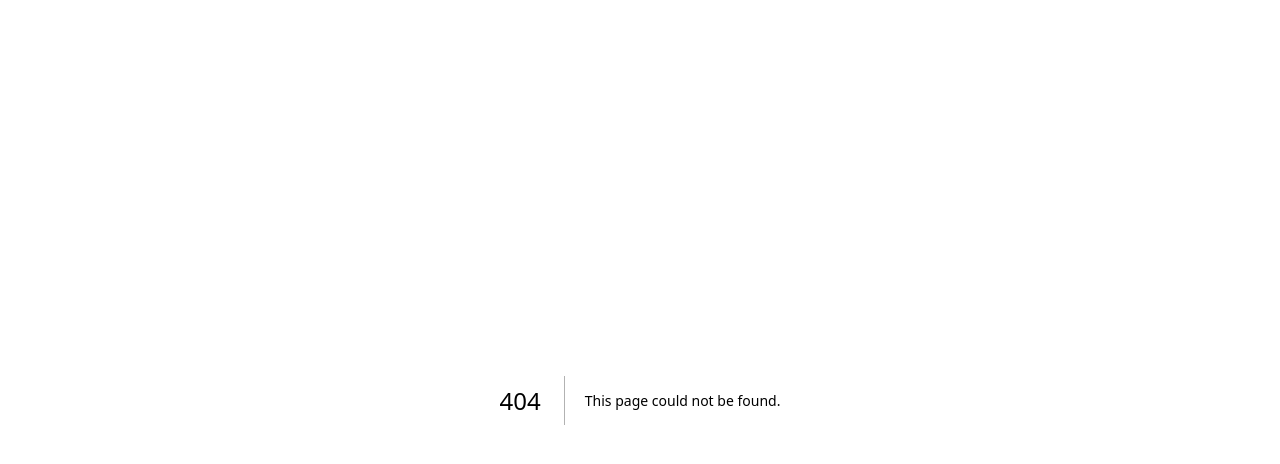
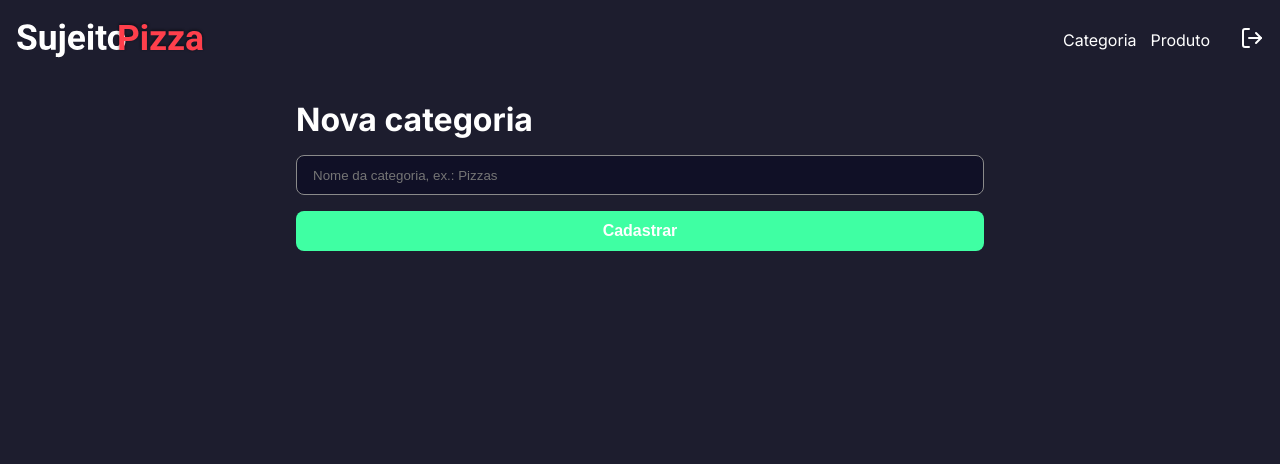
Before and after one commit to rafaelrabelodasilva/pizzaria-frontend, a Next.js app: page /dashboard/category in a window 1280 px wide. Before the commit this address had no page. Shown: the top 464 px of the page. Built offline with nearby package versions, Linux system fonts and the light colour scheme.

Commit message:
Página categorias

```diff
--- /dev/null
+++ b/src/app/dashboard/category/page.tsx
@@ -0,0 +1,33 @@
+import { Button } from '../components/button'
+import styles from './styles.module.scss'
+
+export default function Category(){
+
+  async function handleRegisterCategory() {
+    //Adicionado a tag abaixo para ser executado server-side e não client-side
+    "use server"
+
+    console.log('TESTE');
+
+  }
+
+  return (
+    <main className={styles.container}>
+      <h1>Nova categoria</h1>
+
+      <form
+        className={styles.form}
+        action={handleRegisterCategory}
+      >
+        <input
+          type="text"
+          name="name"
+          placeholder='Nome da categoria, ex.: Pizzas'
+          required
+          className={styles.input}
+        />
+        <Button name='Cadastrar'/>
+      </form>
+    </main>
+  )
+}
--- /dev/null
+++ b/src/app/dashboard/category/styles.module.scss
@@ -0,0 +1,30 @@
+.container{
+  max-width: 720px;
+  margin: 20px auto;
+  padding: 0 16px;
+
+  display: flex;
+  flex-direction: column;
+
+  h1{
+    color: var(--white);
+  }
+
+}
+
+.form{
+  display: flex;
+  gap: 16px;
+  flex-direction: column;
+  margin: 16px 0;
+}
+
+.input{
+  height: 40px;
+  // border:0;
+  background-color: var(--dark-900);
+  border-radius: 8px;
+  padding: 0 16px;
+  color: var(--white);
+  border: 1px solid var(--gray-100);
+}
--- /dev/null
+++ b/src/app/dashboard/components/button/index.tsx
@@ -0,0 +1,21 @@
+"use client"
+
+import { useFormStatus } from 'react-dom';
+import styles from './styles.module.scss'
+
+interface Props {
+  name: string;
+}
+
+export function Button({ name }: Props){
+  const { pending } = useFormStatus()
+  return (
+    <button
+      type='submit'
+      disabled={pending}
+      className={styles.button}
+    >
+      { pending ?  "Carregando..." : name}
+    </button>
+  )
+}
--- /dev/null
+++ b/src/app/dashboard/components/button/styles.module.scss
@@ -0,0 +1,9 @@
+.button {
+  height: 40px;
+  border-radius: 8px;
+  border: 0;
+  background-color: var(--green-900);
+  font-weight: bold;
+  font-size: 16px;
+  color: var(--white);
+}
```
Also changed, not shown: src/app/dashboard/product/page.tsx (added, +9 -0 lines), src/app/dashboard/product/styles.module.scss (added), 1 other file (tests, documents, lock files or other folders).
